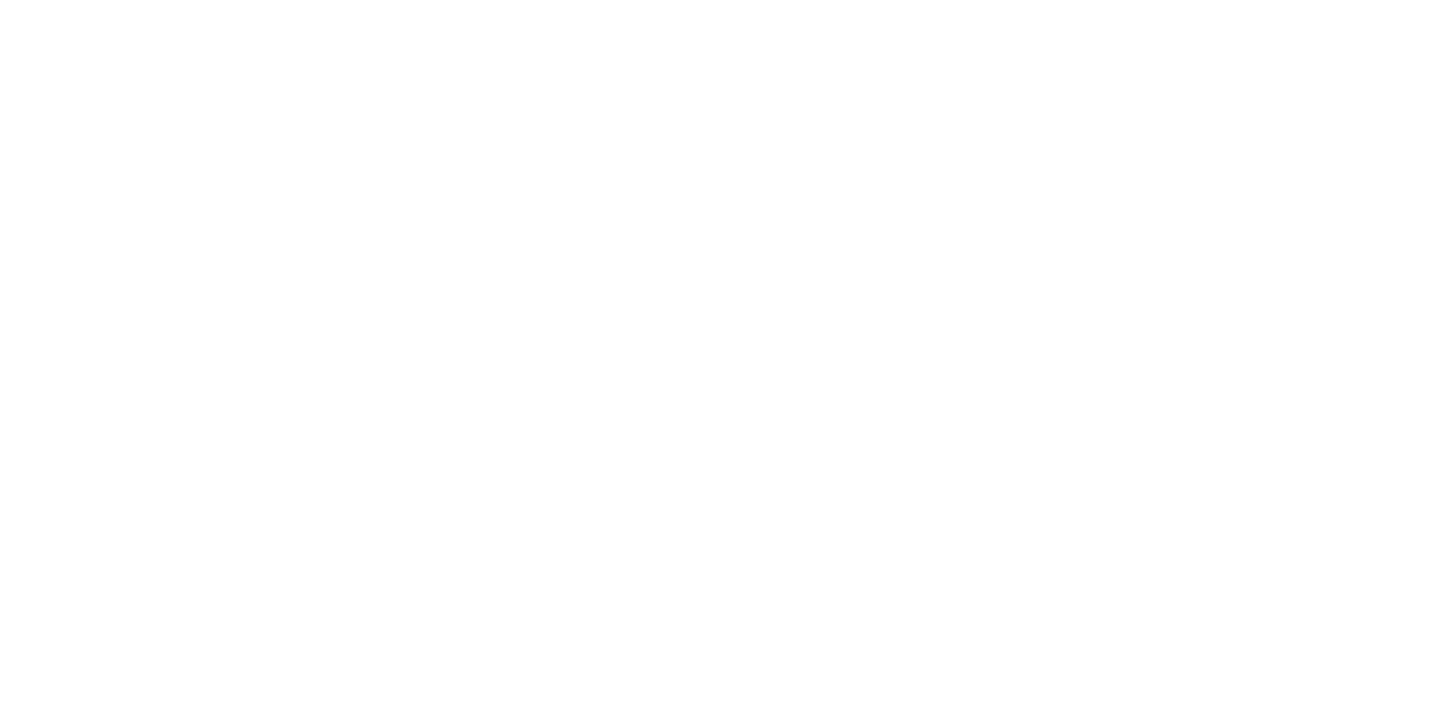
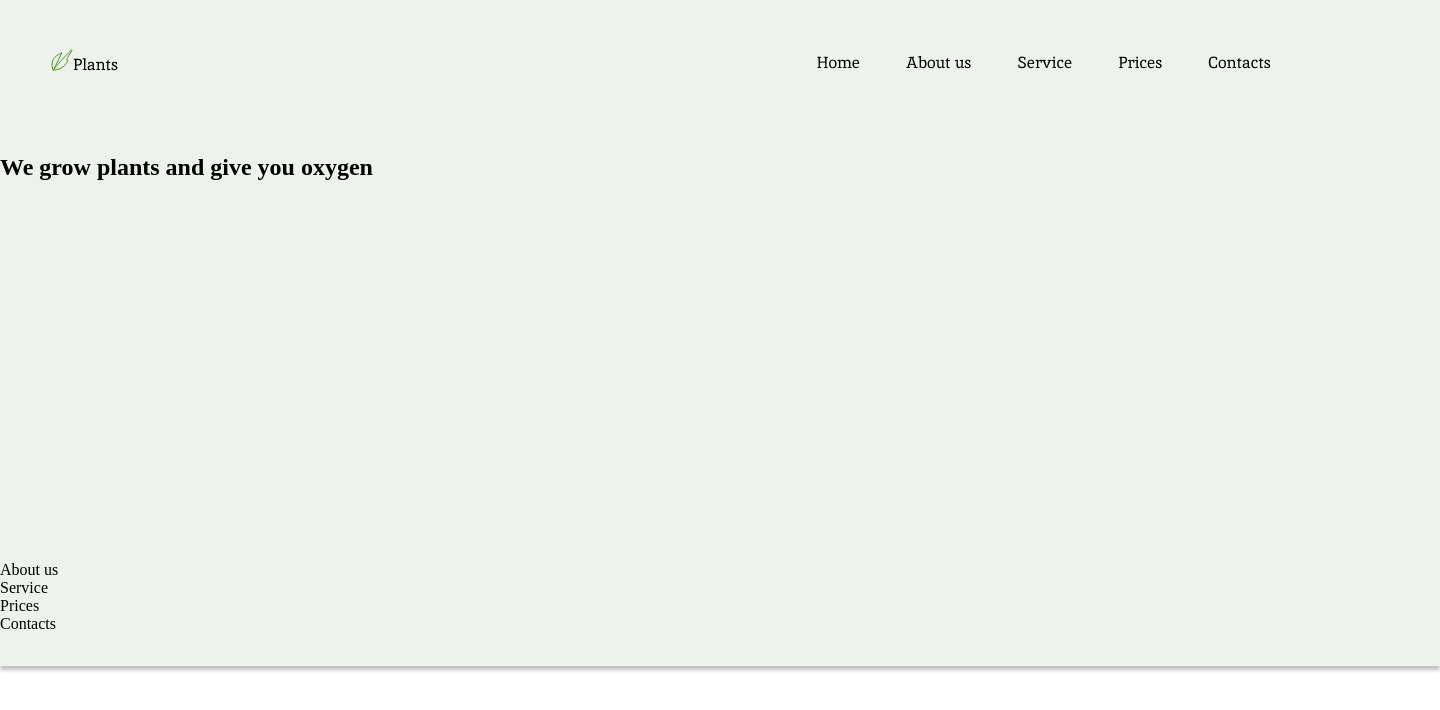
Before and after one commit to annaperepjotkina/Pre-rsschool-cv, a plain HTML site: page plants/index.html in a window 1280 px wide. Shown: the whole page, 1440 px wide, since content can reach past the window. Drawn offline with Linux system fonts and the light colour scheme.

Commit message:
feat: create header

```diff
--- a/plants/index.html
+++ b/plants/index.html
@@ -1,5 +1,6 @@
 <!DOCTYPE html>
 <html lang="en">
+
 <head>
     <meta charset="UTF-8">
     <meta http-equiv="X-UA-Compatible" content="IE=edge">
@@ -7,7 +8,38 @@
     <title>Plants</title>
     <link rel="stylesheet" href="style.css">
 </head>
+
 <body>
+    <header class="header">
+        <div class="navbar">
+            <div class="header_logo">
+                <img src="./svg/logo.svg" alt="logo" class="header_logo-pic">
+                </a>
+            </div>
+            <nav class="nav">
+                <ul class="nav-list">
+                    <li class="nav-item"><a href="#home" class="nav-link">Home</a></li>
+                    <li class="nav-item"><a href="#about us" class="nav-link">About us</a></li>
+                    <li class="nav-item"><a href="#service" class="nav-link">Service</a></li>
+                    <li class="nav-item"><a href="#prices" class="nav-link">Prices</a></li>
+                    <li class="nav-item"><a href="#contacts" class="nav-link">Contacts</a></li>
+                </ul>
+            </nav>
+        </div>
+    </header>
+    <main class="main">
+        <section class="section_welcome" id="welcom">
+            <div class="">
+                <h1>We grow plants and give you oxygen</h1>
+            </div>
+        </section>
+        <section>About us</section>
+        <section>Service</section>
+        <section>Prices</section>
+        <section>Contacts</section>
+    </main>
+    <footer>
+    </footer>
+</body>
 
-</body>
 </html>
--- a/plants/style.css
+++ b/plants/style.css
@@ -3,8 +3,10 @@
    font-style: normal;
    font-weight: 400;
    src: local(''),
-         url('../fonts/roboto-v30-latin-regular.woff2') format('woff2'), /* Chrome 26+, Opera 23+, Firefox 39+ */
-         url('../fonts/roboto-v30-latin-regular.woff') format('woff'); /* Chrome 6+, Firefox 3.6+, IE 9+, Safari 5.1+ */
+      url('../fonts/roboto-v30-latin-regular.woff2') format('woff2'),
+      /* Chrome 26+, Opera 23+, Firefox 39+ */
+      url('../fonts/roboto-v30-latin-regular.woff') format('woff');
+   /* Chrome 6+, Firefox 3.6+, IE 9+, Safari 5.1+ */
 }
 
 @font-face {
@@ -12,17 +14,22 @@
    font-style: normal;
    font-weight: 400;
    src: local(''),
-         url('../fonts/inter-v12-latin-regular.woff2') format('woff2'), /* Chrome 26+, Opera 23+, Firefox 39+ */
-         url('../fonts/inter-v12-latin-regular.woff') format('woff'); /* Chrome 6+, Firefox 3.6+, IE 9+, Safari 5.1+ */
+      url('../fonts/inter-v12-latin-regular.woff2') format('woff2'),
+      /* Chrome 26+, Opera 23+, Firefox 39+ */
+      url('../fonts/inter-v12-latin-regular.woff') format('woff');
+   /* Chrome 6+, Firefox 3.6+, IE 9+, Safari 5.1+ */
 }
+
 /* inter-700 - latin */
 @font-face {
    font-family: 'Inter';
    font-style: normal;
    font-weight: 700;
    src: local(''),
-         url('../fonts/inter-v12-latin-700.woff2') format('woff2'), /* Chrome 26+, Opera 23+, Firefox 39+ */
-         url('../fonts/inter-v12-latin-700.woff') format('woff'); /* Chrome 6+, Firefox 3.6+, IE 9+, Safari 5.1+ */
+      url('../fonts/inter-v12-latin-700.woff2') format('woff2'),
+      /* Chrome 26+, Opera 23+, Firefox 39+ */
+      url('../fonts/inter-v12-latin-700.woff') format('woff');
+   /* Chrome 6+, Firefox 3.6+, IE 9+, Safari 5.1+ */
 }
 
 /* inika-regular - latin */
@@ -30,19 +37,102 @@
    font-family: 'Inika';
    font-style: normal;
    font-weight: 400;
-    src: local(''),
-         url('../fonts/inika-v21-latin-regular.woff2') format('woff2'), /* Chrome 26+, Opera 23+, Firefox 39+ */
-         url('../fonts/inika-v21-latin-regular.woff') format('woff'); /* Chrome 6+, Firefox 3.6+, IE 9+, Safari 5.1+ */
+   src: local('Inika'),
+      url('../fonts/inika-v21-latin-regular.woff2') format('woff2'),
+      /* Chrome 26+, Opera 23+, Firefox 39+ */
+      url('../fonts/inika-v21-latin-regular.woff') format('woff');
+   /* Chrome 6+, Firefox 3.6+, IE 9+, Safari 5.1+ */
 }
+
 /* inika-700 - latin */
 @font-face {
    font-family: 'Inika';
    font-style: normal;
    font-weight: 700;
-    src: local(''),
-         url('../fonts/inika-v21-latin-700.woff2') format('woff2'), /* Chrome 26+, Opera 23+, Firefox 39+ */
-         url('../fonts/inika-v21-latin-700.woff') format('woff'); /* Chrome 6+, Firefox 3.6+, IE 9+, Safari 5.1+ */
+   src: local('Inika'),
+      url('../fonts/inika-v21-latin-700.woff2') format('woff2'),
+      /* Chrome 26+, Opera 23+, Firefox 39+ */
+      url('../fonts/inika-v21-latin-700.woff') format('woff');
+   /* Chrome 6+, Firefox 3.6+, IE 9+, Safari 5.1+ */
 }
+
 * {
    box-sizing: border-box;
 }
+
+html {
+   scroll-behavior: smooth;
+}
+
+body {
+   margin: 0;
+   padding: 0;
+   display: flex;
+   flex-direction: column;
+   justify-content: space-between;
+}
+
+.header {
+   width: 1440px;
+   height: 134px;
+   background-color: #EDF2EC;
+   box-shadow: 0px 4px 4px rgba(0, 0, 0, 0.25);
+}
+
+.navbar {
+   max-width: 1220px;
+   max-height: 50px;
+   margin-top: 36px;
+   margin-left: 51px;
+   background-color: #EDF2EC;
+   display: flex;
+   flex-wrap: wrap;
+   align-items: center;
+   justify-content: space-between;
+}
+
+.nav-list {
+   list-style: none;
+   display: flex;
+   flex-wrap: wrap;
+   flex-direction: row;
+   justify-content: space-between;
+}
+
+.nav-item {
+   margin-left: 46px;
+}
+
+.nav-link {
+   font-family: 'Inika';
+   font-style: normal;
+   font-weight: 400;
+   font-size: 16px;
+   color: #010201;
+   text-decoration: none;
+}
+
+.nav-link:hover,
+.nav_link:focus {
+   color: #E06733;
+}
+
+.main {
+   width: 1440px;
+   height: 532px;
+   left: 0px;
+   top: 134px;
+   background-color: #EDF2EC;
+   box-shadow: 0px 4px 4px rgba(0, 0, 0, 0.25);
+}
+
+.section_welcome {
+   width: 1222px;
+   height: 407.36px;
+   left: 109px;
+   top: 62px;
+}
+
+.footer {
+   background-color: #EDF2EC;
+}
```
Also changed, not shown: plants/jpg/leafs.jpg (added), plants/svg/logo.svg (added). Lines whose indentation alone changed are shown as unchanged.
